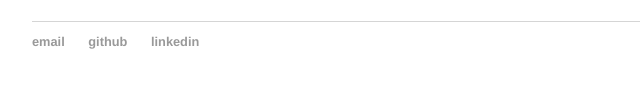
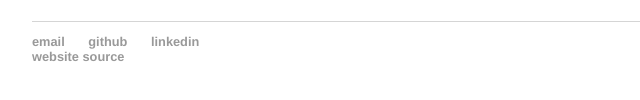
Before and after one commit to jessieren2009/jessieren2009.github.io, a plain HTML site: page index.html in a window 1280 px wide. Shown: the part 268-368 px from the top of the page, 160-800 px from the left. Drawn offline with Linux system fonts and the light colour scheme.

Commit message:
Update index.html

```diff
--- a/index.html
+++ b/index.html
@@ -1,7 +1,7 @@
 <!DOCTYPE html>
 <html>
 	<head>
-		<title>Hi, this is Siyi (Jessie) Ren</title>
+		<title>Siyi (Jessie) Ren</title>
 		<!-- link to main stylesheet -->
 		<link rel="stylesheet" type="text/css" href="/css/main.css">
 	</head>
@@ -20,10 +20,17 @@
 		</div><!-- /.container -->
 		<footer>
     		<ul>
-        		<li><a href="mailto:jessieren2009@gmail.com">email</a></li>
-        		<li><a href="https://github.com/jessieren2009">github</a></li>
-			<li><a href="https://www.linkedin.com/in/jessiesiyiren">linkedin</a></li>
-			</ul>
+			<div class="divide">
+				<div>
+					<li><a href="mailto:jessieren2009@gmail.com">email</a></li>
+        				<li><a href="https://github.com/jessieren2009">github</a></li>
+					<li><a href="https://www.linkedin.com/in/jessiesiyiren">linkedin</a></li>
+				</div>
+				<div>
+					<li><a href="http://jmcglone.com/guides/github-pages">website source</a></li>
+				</div>
+			</div>
+		</ul>
 		</footer>
 	</body>
 </html>
```
